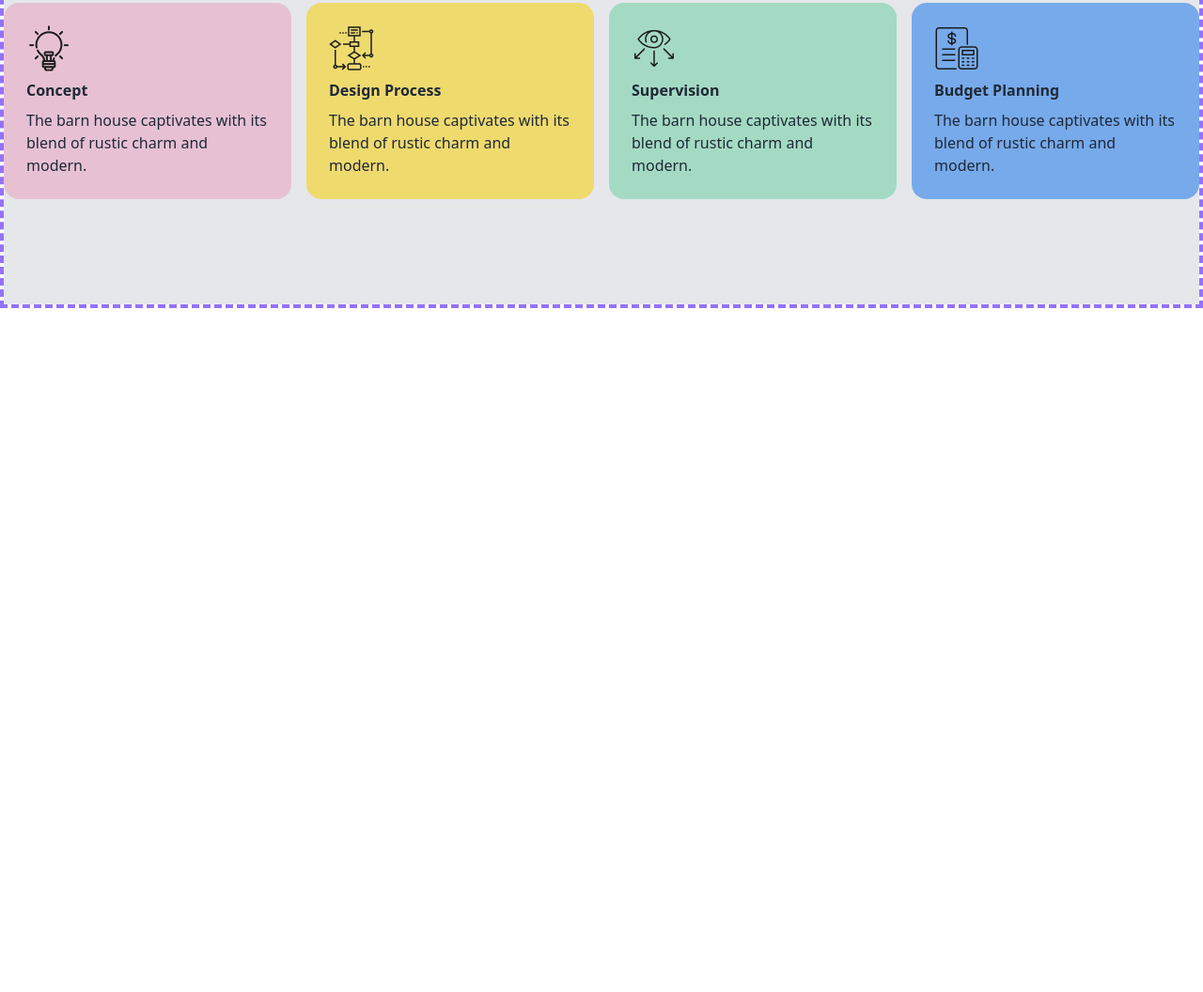
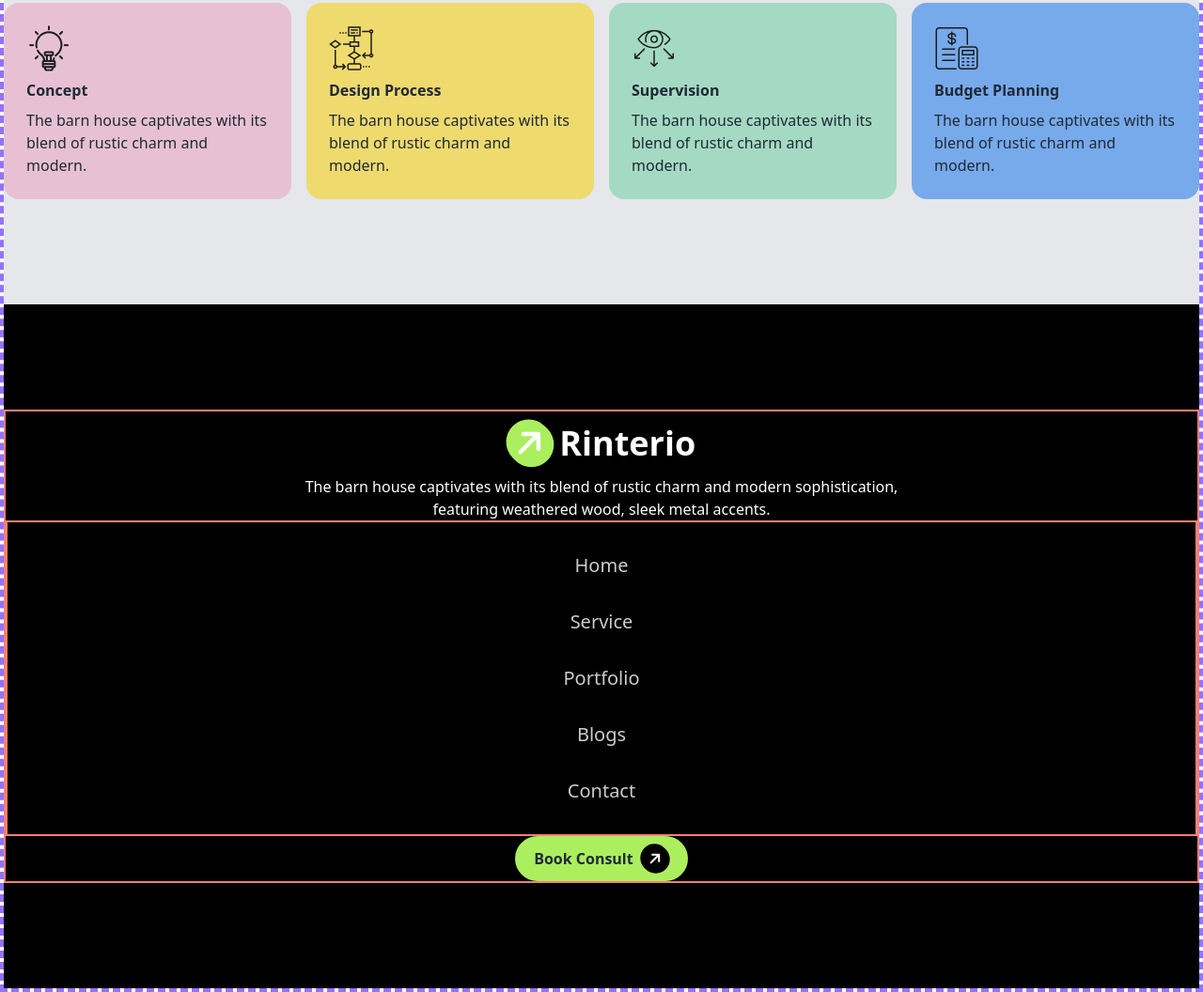
Before and after one commit to Tamjid388/Biker_Zone_LandingPage, a plain HTML site: page index.html in a window 1280 px wide. Shown: the part 2003-3059 px from the top of the page at 94% size. Before the commit the page ends 2331 px from the top, so only its background shows below. Drawn offline with nearby package versions, Linux system fonts and the light colour scheme.

Commit message:
footer for small devices

```diff
--- a/index.html
+++ b/index.html
@@ -278,5 +278,39 @@
  </section>
 
 
+ <Footer class=" py-28 bg-black">
+  <div class="container b mx-auto">
+    <div class="flex">  <button class="  w-full lg:w-auto lg:px-5 text-white font-extrabold  mx-auto  py-2 text-4xl">
+      <i class="fa-solid fa-arrow-right -rotate-45 text-white bg-[#ABEF5F] rounded-full p-2 mr-2"></i>Rinterio
+    </button></div>
+
+    <div class="text-white ">
+      <p class="text-center">The barn house captivates with its blend of rustic charm and modern sophistication,
+        <br> featuring weathered wood, sleek metal accents.</p>
+    </div>
+
+    <div class="text-white mx-auto b">
+      <ul class="text-xl font-medium opacity-80 flex flex-col items-center">
+        <li class="py-8"><a href="" >Home</a></li>
+        <li class="pb-8"><a href="">Service</a></li>
+        <li class="pb-8"><a href=""> Portfolio</a></li>
+        <li class="pb-8"><a href="">Blogs</a></li>
+        <li class="pb-8"><a href="">Contact</a></li>
+      </ul>
+
+    </div>
+
+
+
+    <div class="flex">  <button class="bg-[#ABEF5F]  w-full lg:w-auto lg:px-5 font-bold  mx-auto rounded-3xl py-2">
+      Book Consult <i class="fa-solid fa-arrow-right -rotate-45 text-white bg-black rounded-full p-2 ml-1"></i>
+    </button></div>
+
+
+  </div>
+
+ </Footer>
+
+
 </body>
 </html>
```
